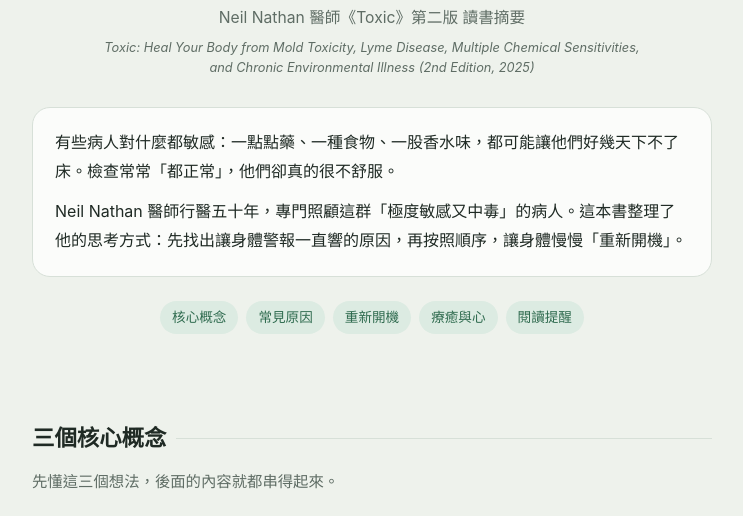
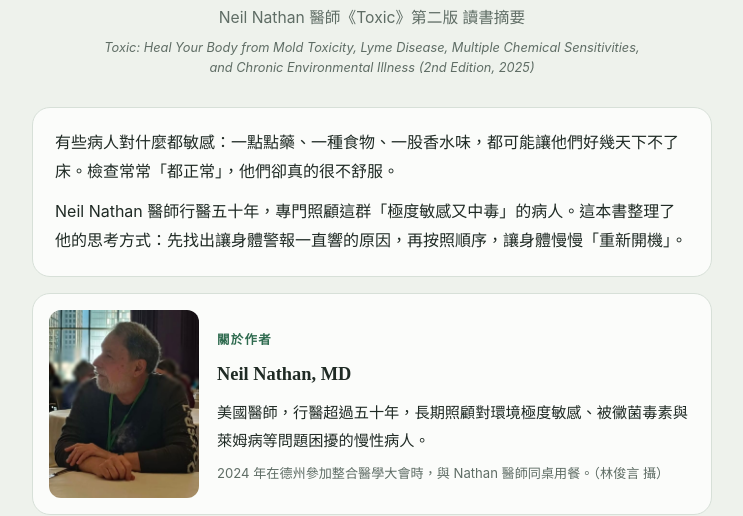
Before and after one commit to ccc99188-oss/toxic-nathan, a plain HTML site: page index.html in a window 1280 px wide. Shown: the part 246-762 px from the top of the page, without its empty margins (268-1011 px from the left). Drawn offline with Linux system fonts and the light colour scheme.

Commit message:
Add About the author block with 2024 conference photo
Co-Authored-By: Claude Opus 5.5 <noreply@anthropic.com>

```diff
--- a/index.html
+++ b/index.html
@@ -59,6 +59,22 @@
     background: var(--paper); border: 1px solid var(--line); border-radius: var(--radius); font-size: 1rem;
   }
   .intro p { margin: 0 0 10px; } .intro p:last-child { margin: 0; }
+
+  .author {
+    margin: 16px auto 0; display: grid; grid-template-columns: 150px 1fr; gap: 18px; align-items: center; text-align: left;
+    background: var(--paper); border: 1px solid var(--line); border-radius: var(--radius); padding: 16px;
+  }
+  .author figure { margin: 0; }
+  .author img { display: block; width: 100%; height: auto; aspect-ratio: 4 / 5; object-fit: cover; border-radius: 12px; }
+  .author .label { font-size: .78rem; font-weight: 700; letter-spacing: .1em; color: var(--accent); }
+  .author h2 { font-size: 1.15rem; margin: 2px 0 8px; }
+  .author h2::after { display: none; }
+  .author p { margin: 0 0 8px; font-size: .95rem; }
+  .author .cap { margin: 0; font-size: .82rem; color: var(--muted); line-height: 1.6; }
+  @media (max-width: 520px) {
+    .author { grid-template-columns: 1fr; }
+    .author figure { max-width: 260px; margin: 0 auto; }
+  }
 
   nav.toc { margin-top: 24px; display: flex; flex-wrap: wrap; gap: 8px; justify-content: center; }
   nav.toc a {
@@ -161,6 +177,15 @@
       <p>有些病人對什麼都敏感：一點點藥、一種食物、一股香水味，都可能讓他們好幾天下不了床。檢查常常「都正常」，他們卻真的很不舒服。</p>
       <p>Neil Nathan 醫師行醫五十年，專門照顧這群「極度敏感又中毒」的病人。這本書整理了他的思考方式：先找出讓身體警報一直響的原因，再按照順序，讓身體慢慢「重新開機」。</p>
     </div>
+    <aside class="author" aria-label="關於作者">
+      <figure><img src="nathan-2024.jpg" width="620" height="775" alt="Neil Nathan 醫師坐在會場圓桌旁，側身望向前方"></figure>
+      <div>
+        <span class="label">關於作者</span>
+        <h2>Neil Nathan, MD</h2>
+        <p>美國醫師，行醫超過五十年，長期照顧對環境極度敏感、被黴菌毒素與萊姆病等問題困擾的慢性病人。</p>
+        <p class="cap">2024 年在德州參加整合醫學大會時，與 Nathan 醫師同桌用餐。（林俊言 攝）</p>
+      </div>
+    </aside>
     <nav class="toc" aria-label="目錄">
       <a href="#core">核心概念</a>
       <a href="#causes">常見原因</a>
```
Also changed, not shown: nathan-2024.jpg (added).
